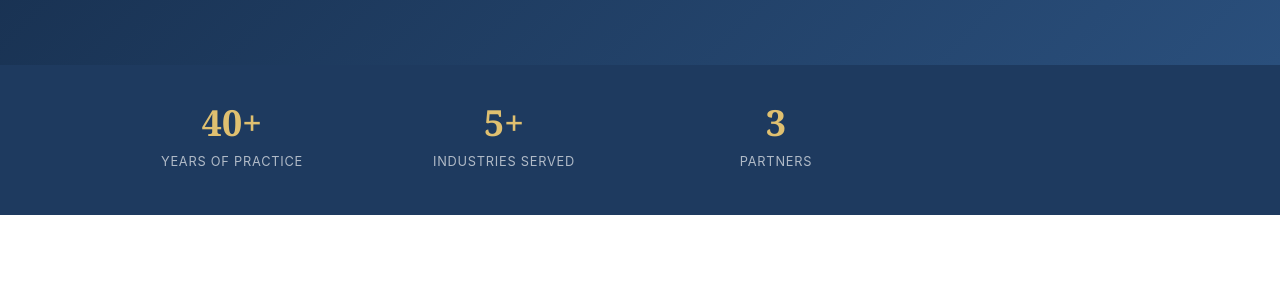
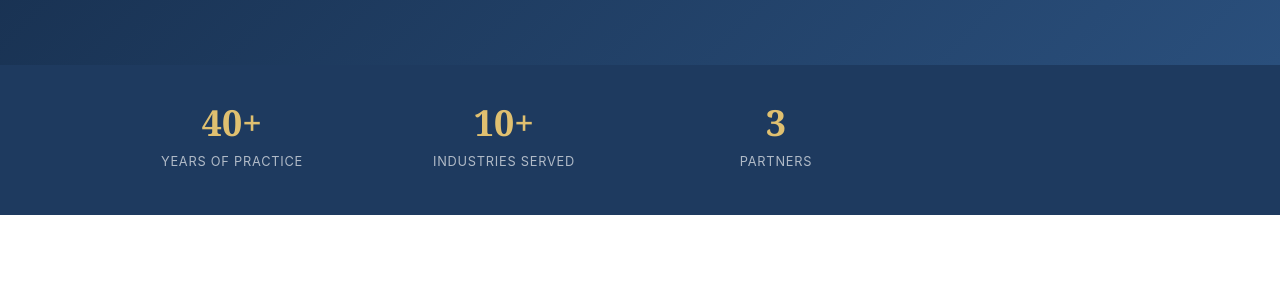
Before and after one commit to OliviaAn-dev/website, a Jekyll site: the page built from docs/index.html, in a window 1280 px wide and 900 px high, scrolled down 320 px. Shown: the part 162-455 px from the top of the window. Built offline with Jekyll 4.4.1, drawn with Linux system fonts in a browser that asks for light colours.

Commit message:
change home page industries count to 10+

```diff
--- a/docs/index.html
+++ b/docs/index.html
@@ -26,7 +26,7 @@ permalink: /
         <span class="stat-label">Years of Practice</span>
       </div>
       <div>
-        <span class="stat-number">5+</span>
+        <span class="stat-number">10+</span>
         <span class="stat-label">Industries Served</span>
       </div>
       <div>
```
